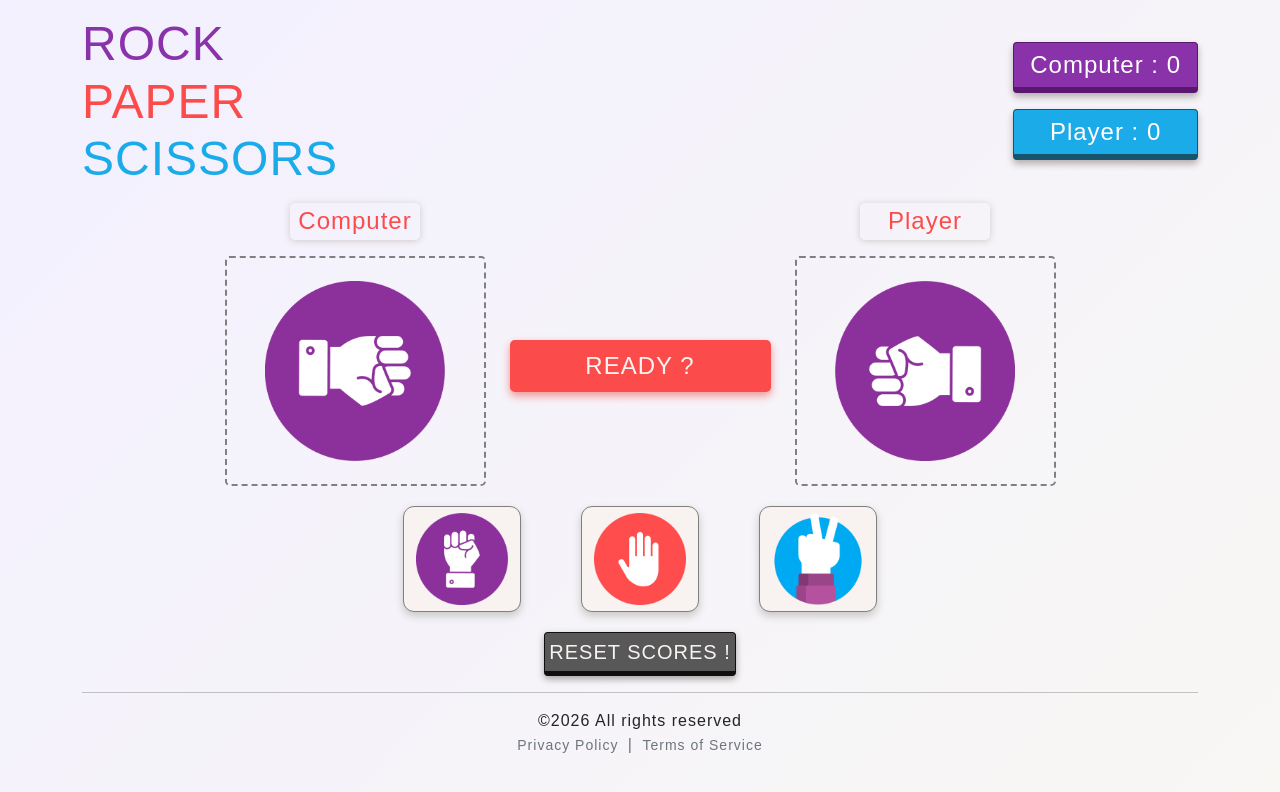
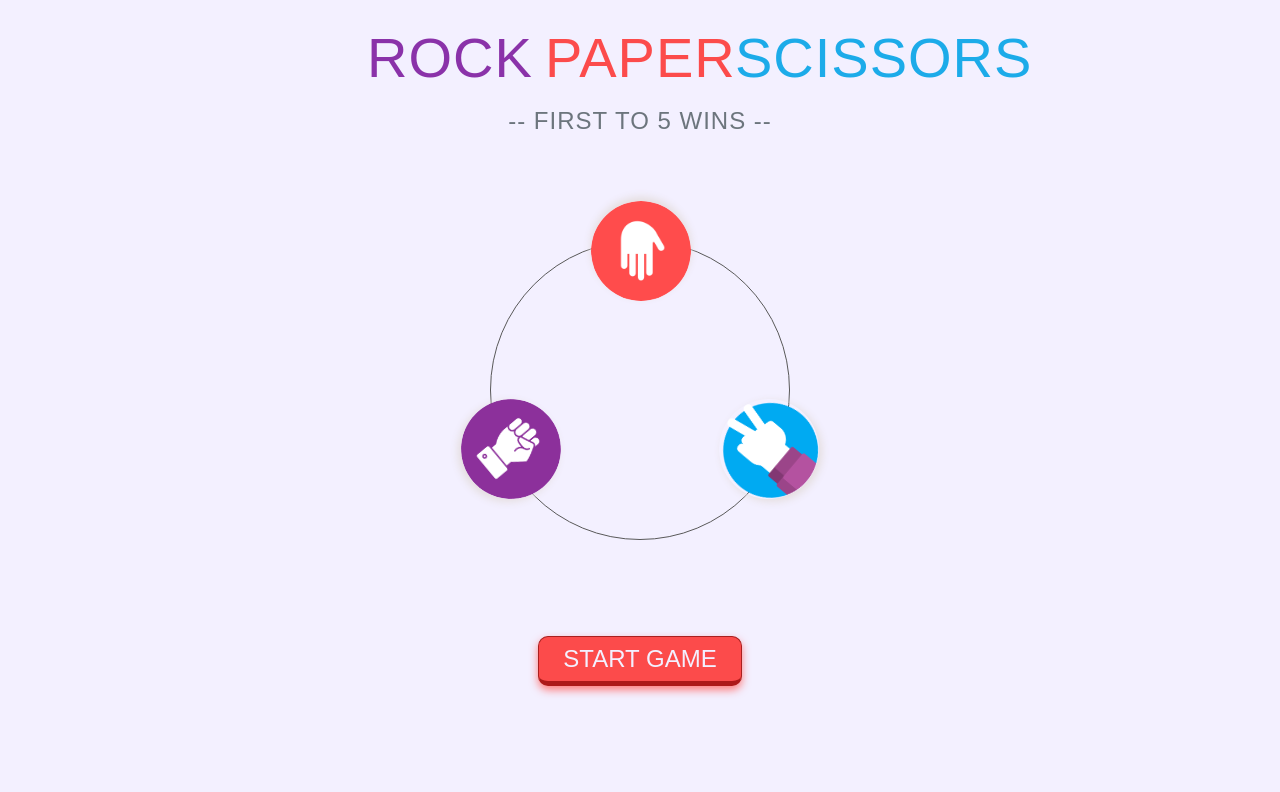
Before and after one commit to Gucci205/rock-paper-scissors, a plain HTML site: page index.html in a window 1280 px wide. Drawn offline with nearby package versions, Linux system fonts and the light colour scheme; a web font is replaced by a local one.

Commit message:
add the game intro page and ui

```diff
--- a/app.js
+++ b/app.js
@@ -9,7 +9,7 @@ const getPlaScore = document.querySelector('.plaScore');
 const getYearTxt = document.getElementById('yearTxt');
 const getComImg = document.getElementById('comImg');
 const getPlayerImg = document.getElementById('playerImg');
-const getImgs = document.querySelectorAll('#img');
+const getImgs = document.querySelectorAll('.img');
 
 //insert img to buttons
 function insertImg(){
--- a/index.html
+++ b/index.html
@@ -15,16 +15,63 @@
     <link rel="stylesheet" href="./style.css">
 </head>
 <body>
-    <!-- function let us reuse the code -->
+    <div id="introScreen">
+        <header class="mt-4 mb-5">
+            <div class="container">
+                <div class="row justify-content-center align-items-center">
+                    <div class="col-lg-2 text-center p-0">
+                        <h1 class="display-4 m-0 rock">ROCK</h1>
+                    </div>
+                    <div class="col-lg-2 text-center p-0">
+                        <h1 class="display-4 m-0 paper">PAPER</h1>
+                    </div>
+                    <div class="col-lg-2 text-center p-0">
+                        <h1 class="display-4 m-0 scissors">SCISSORS</h1>
+                    </div>
+                </div>
+                <div class="row text-center mt-3">
+                    <h4 class="text-secondary">-- FIRST TO 5 WINS --</h4>
+                </div>
+            </div>
+        </header>
+
+        <main class="my-5 d-flex justify-content-center align-items-center">
+            <div class="circle my-5">
+                <div class="rock-img">
+                    <img class="img img-fluid" src="" alt="rockImg">
+                </div>
+                <div class="paper-img">
+                    <img class="img img-fluid" src="" alt="paperImg">
+                </div>
+                <div class="scissors-img">
+                    <img class="img img-fluid" src="" alt="scissorsImg">
+                </div>
+            </div>
+        </main>
+
+        <footer>
+            <div class="container d-flex justify-content-center align-items-center">
+                <div class="row justify-content-center">
+                    <div class="col">
+                        <div>
+                            <button id="startBtn" class="fs-4 px-4 py-1">START GAME</button>
+                        </div>
+                    </div>
+                </div>
+            </div>
+        </footer>
+    </div>
+
+    <div id="gameContainer">
         <!-- header section -->
-    <section class="header-section">
+        <header class="header-section">
             <div class="container">
                 <div class="row justify-content-center align-items-center">
                     <div class="col-lg-6 col-md-8 col-sm-6 col-6">
                         <div>
-                        <h1 class="display-5 m-0">ROCK</h1>
-                        <h1 class="display-5 m-0">PAPER</h1>
-                        <h1 class="display-5 m-0">SCISSORS</h1>
+                            <h1 class="display-5 m-0 rock">ROCK</h1>
+                            <h1 class="display-5 m-0 paper">PAPER</h1>
+                            <h1 class="display-5 m-0 scissors">SCISSORS</h1>
                         </div>
                     </div>
                     <div class="col-lg-6 col-md-4 col-sm-6 col-6 text-center d-flex justify-content-end">
@@ -35,10 +82,10 @@
                     </div>
                 </div>
             </div>
-    </section>
+        </header>
 
         <!-- play section -->
-    <section class="play-section">
+        <main class="play-section">
             <div class="container">
                 <div class="row justify-content-center text-center align-items-center">
                     <div class="col-lg-3 col-md-4 col-sm-5 col-5">
@@ -68,7 +115,7 @@
                     </div>
                 </div>
             </div>
-    </section>
+        </main>
 
         <!-- player section -->
         <section class="player-section">
@@ -79,7 +126,7 @@
                             <button class="btn" onclick="
                                 playGame('Rock');
                             ">
-                            <img id="img" src=" " alt="rockImg" class="img-fluid" />
+                                <img src="" alt="rockImg" class="img-fluid img" />
                             </button>
                         </div>
                     </div>
@@ -88,7 +135,7 @@
                             <button class="btn" onclick="
                                 playGame('Paper');
                             ">
-                            <img id="img" src=" " alt="paperImg" class="img-fluid" />
+                                <img src="" alt="paperImg" class="img-fluid img" />
                             </button>
                         </div>
                     </div>
@@ -97,7 +144,7 @@
                             <button class="btn" onclick="
                                 playGame('Scissors');       //giving parameter value
                             ">
-                            <img id="img" src=" " alt="scissorsImg" class="img-fluid" />
+                                <img src="" alt="scissorsImg" class="img-fluid img" />
                             </button>
                         </div>
                     </div>
@@ -134,7 +181,7 @@
         </section>
 
         <!-- footer -->
-    <section class="footer">
+        <footer class="footer">
             <div class="container">
                 <div class="row">
                     <div class="col">
@@ -156,7 +203,8 @@
                     </div>
                 </div>
             </div>
-    </section>
+        </footer>
+    </div>
 
     <!-- script js -->
     <script src="./app.js"></script>
--- a/style.css
+++ b/style.css
@@ -1,44 +1,100 @@
+:root{
+    --main:#f3f0ff;
+    --rock:#8a32a9;
+    --paper:#fc4b4b;
+    --scissors:#1cabe9;
+    --reset:#585858;
+}
 body{
     margin:0;
-    background:linear-gradient(135deg,#f3f0ff, #f8f7f4);
+    background-color:var(--main);
     height:100vh;
     font-family: "Jersey 20", sans-serif;
     letter-spacing:1px;
     user-select:none;
 }
-h1:nth-child(1){
-    color:#8a32a9;
+#introScreen{
+    position:fixed;
+    inset:0;
+    z-index:999;
 }
-h1:nth-child(2){
-    color:#fc4b4b;
+#gameContainer{
+    opacity:0;
 }
-h1:nth-child(3){
-    color:#1cabe9;
+/* Intro Screen */
+    .circle{
+        border:1px solid var(--reset);
+        border-radius:50%;
+        position:relative;
+        height:300px;
+        width:300px;
+        /* transform:scale(); */
+    }
+    .rock-img img, .paper-img img, .scissors-img img{
+        width:100px;
+        height:auto;
+        position:absolute;
+        border-radius:50%;
+        box-shadow:0 4px 8px rgb(228, 221, 221);
+    }
+    .rock-img img{
+        bottom:40px;
+        left:-30px;
+        transform:rotate(50deg);
+    }
+    .paper-img img{
+        left:100px;
+        top:-40px;
+        transform:rotate(180deg);
+    }
+    .scissors-img img{
+        bottom:40px;
+        right:-30px;
+        transform:rotate(-50deg);
+    }
+    #startBtn{
+        color:var(--main);
+        background-color:var(--paper);
+        border-radius:10px;
+        box-shadow:0 4px 8px rgb(254, 124, 124);
+        border:1px solid #aa1f1f;
+        border-bottom:5px solid #ad1919;
+    }
+
+/* Game UI */
+.rock{
+    color:var(--rock);
+}
+.paper{
+    color:var(--paper);
+}
+.scissors{
+    color:var(--scissors);
 }
 #computerScore, #playerScore{
     font-size:x-large;
     width:auto;
-    color:#f8f3f0;
+    color:var(--main);
     box-shadow:0 4px 7px rgb(180, 173, 173);
 }
 #computerScore{
-    background-color:#8a32a9;
+    background-color:var(--rock);
     border:1px solid #5a1770;
     border-bottom:6px solid #5a1770;
 }
 #playerScore{
-    background-color:#1cabe9;
+    background-color:var(--scissors);
     border:1px solid #17536d;
     border-bottom:6px solid #17536d;
 }
-.pop{
+/* .pop{
     animation:pop 0.3s ease;
 }
 @keyframes pop {
   0%   { transform: scale(1); }
   50%  { transform: scale(1.3); }
   100% { transform: scale(1); }
-}
+} */
 .header-section{
     margin:15px 0;
 }
@@ -50,6 +106,7 @@ h1:nth-child(3){
 }
 #computer-move, #player-move{
     border:2px dashed gray;
+    box-shadow:0 3px 7px lightgray;
     overflow:hidden;
     height:230px;
 }
@@ -63,20 +120,20 @@ h1:nth-child(3){
     transform:rotate(-90deg);
 }
 #statement{
-    background-color: #fc4b4b;
-    color:#f8f3f0;
+    background-color: var(--paper);
+    color:var(--main);
     font-size:x-large;
     box-shadow:0 4px 8px rgb(241, 149, 149);
     margin-top:60px;
 }
 #computer h4, #player h4{
-    color:#fc4b4b;
+    color:var(--paper);
     width:50%;
     box-shadow:0 1px 7px rgb(208, 203, 203);
 }
 .yourMove button{
     border:1px solid gray;
-    background-color:#f8f3f0;
+    background-color:var(--main);
     cursor:pointer;
     overflow:hidden;
     border-radius:11px;
@@ -90,8 +147,8 @@ h1:nth-child(3){
     font-family: "Jersey 20", sans-serif;
     font-weight: 400;
     font-size:20px;
-    color:#f8f3f0;
-    background-color:#585858;
+    color:var(--main);
+    background-color:var(--reset);
     border:1px solid #0f0f0f;
     border-bottom:5px solid #0f0f0f;
     box-shadow:0 3px 7px rgb(164, 160, 160);
@@ -101,7 +158,7 @@ h1:nth-child(3){
     .header-section{
         margin:10px 0;
     }
-    .container h1{
+    .header-section .container h1{
         font-size:xx-large;
     }
     #computerScore, #playerScore{
@@ -138,7 +195,7 @@ h1:nth-child(3){
     .header-section{
         margin:5px 0;
     }
-    .container h1{
+    .header-section .container h1{
         font-weight:bold;
         letter-spacing:2px;
     }
@@ -180,7 +237,7 @@ h1:nth-child(3){
     #computer h4, #player h4{
         font-size:small;
     }
-    .container h1{
+    .header-section .container h1{
         font-size:x-large;
     }
 }
```
Lines whose indentation alone changed are shown as unchanged.
